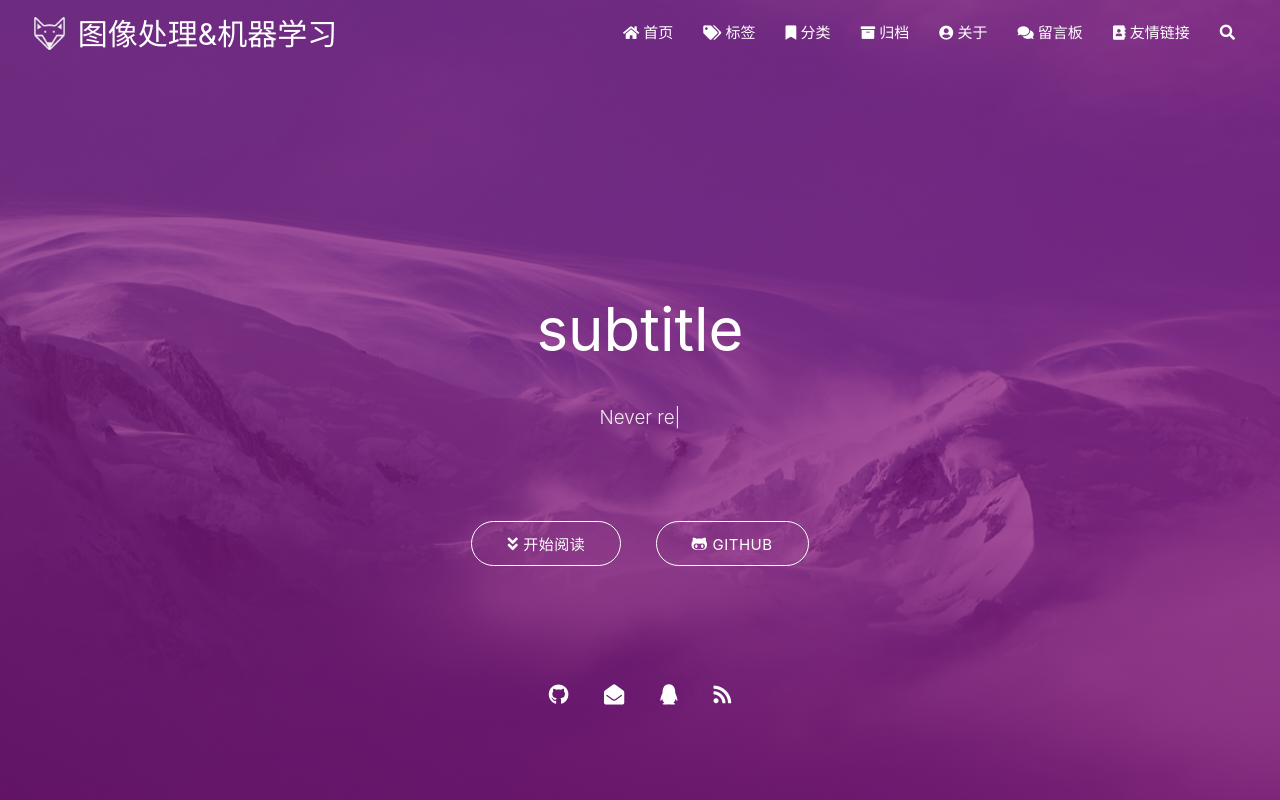
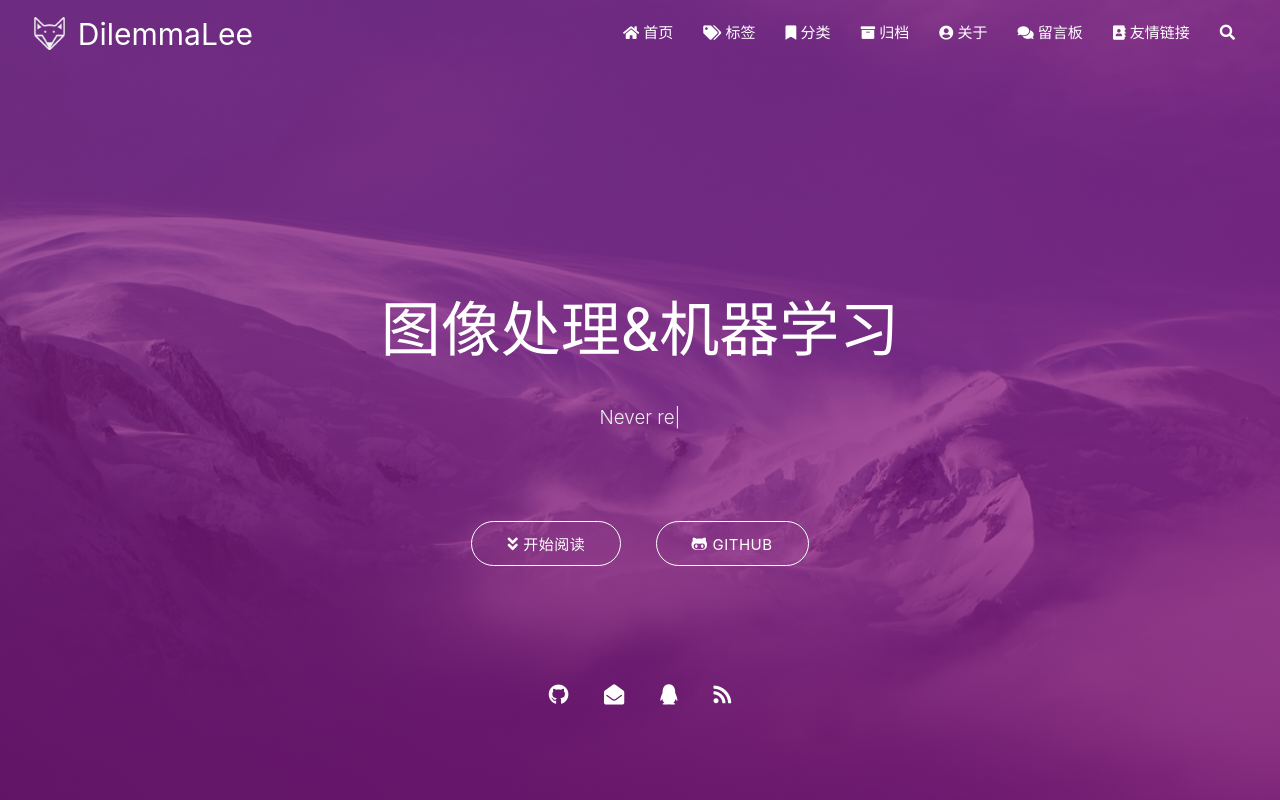
Before and after one commit to DilemmaLee/DilemmaLee.github.io, a plain HTML site: page index.html in a window 1280 px wide. Shown: the top 800 px of the page. Drawn offline with nearby package versions, Linux system fonts and the light colour scheme; some packages are replaced by stand-ins of ours; no server answers; a script that the page names is missing.

Commit message:
Site updated: 2019-12-15 12:07:17

```diff
--- a/index.html
+++ b/index.html
@@ -4,8 +4,8 @@
 
 <head>
     <meta charset="utf-8">
-    <meta name="keywords" content="图像处理&amp;机器学习">
-    <meta name="description" content="图像处理&amp;机器学习">
+    <meta name="keywords" content="DilemmaLee">
+    <meta name="description" content="DilemmaLee">
     <meta http-equiv="X-UA-Compatible" content="IE=edge">
     <meta name="viewport" content="width=device-width, initial-scale=1.0, user-scalable=no">
     <meta name="renderer" content="webkit|ie-stand|ie-comp">
@@ -13,7 +13,7 @@
     <meta name="format-detection" content="telephone=no">
     <meta name="apple-mobile-web-app-capable" content="yes">
     <meta name="apple-mobile-web-app-status-bar-style" content="black-translucent">
-    <title>图像处理&amp;机器学习</title>
+    <title>DilemmaLee</title>
     <link rel="icon" type="image/png" href="/favicon.png">
 
     <link rel="stylesheet" type="text/css" href="/libs/awesome/css/all.css">
@@ -38,7 +38,7 @@
 
                     <img src="/medias/logo.png" class="logo-img" alt="LOGO">
 
-                    <span class="logo-span">图像处理&机器学习</span>
+                    <span class="logo-span">DilemmaLee</span>
                 </a>
             </div>
 
@@ -136,7 +136,7 @@
 
         <img src="/medias/logo.png" class="logo-img circle responsive-img">
 
-        <div class="logo-name">图像处理&机器学习</div>
+        <div class="logo-name">DilemmaLee</div>
         <div class="logo-desc">
 
             Never really desperate, only the lost of the soul.
@@ -353,7 +353,7 @@
         <div class="brand">
             <div class="title center-align">
 
-                subtitle
+                图像处理&amp;机器学习
 
             </div>
 
```
Also changed, not shown: 2019/12/14/hello-world/index.html (+4 -4 lines), archives/2019/12/index.html (+6 -6 lines), archives/2019/index.html (+6 -6 lines), archives/index.html (+6 -6 lines).
